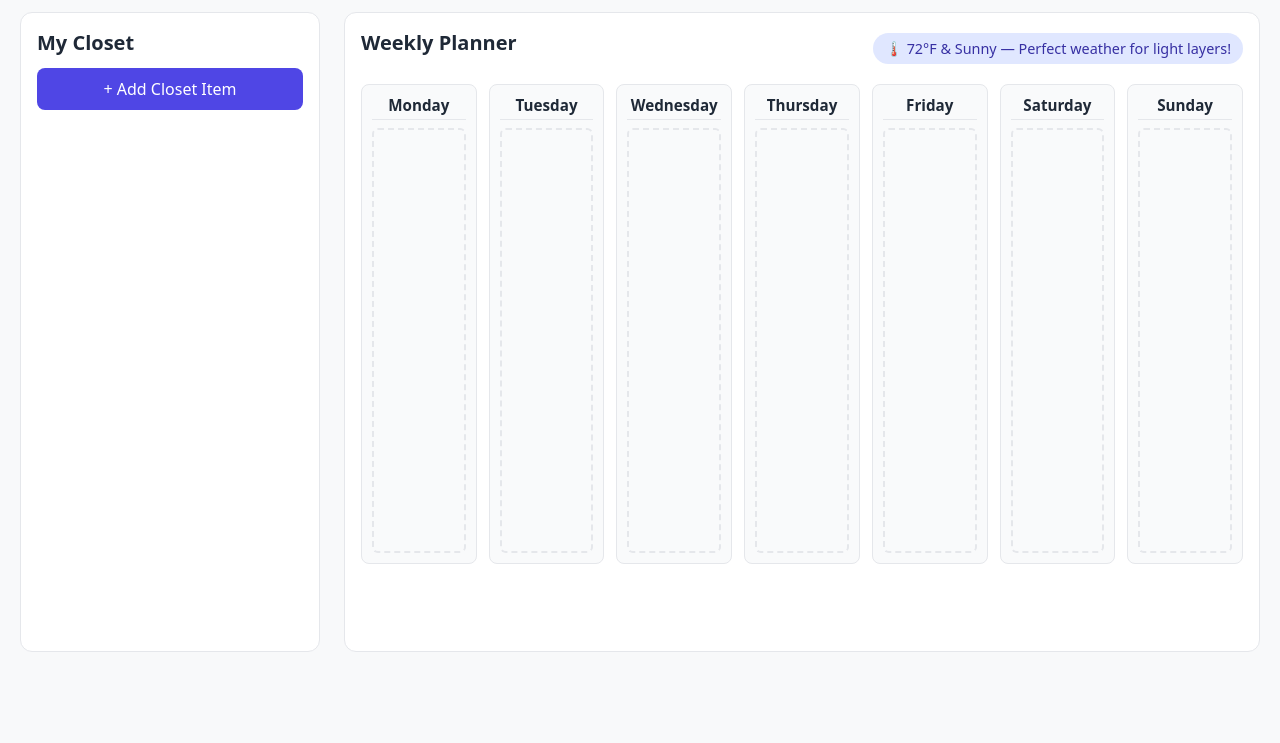
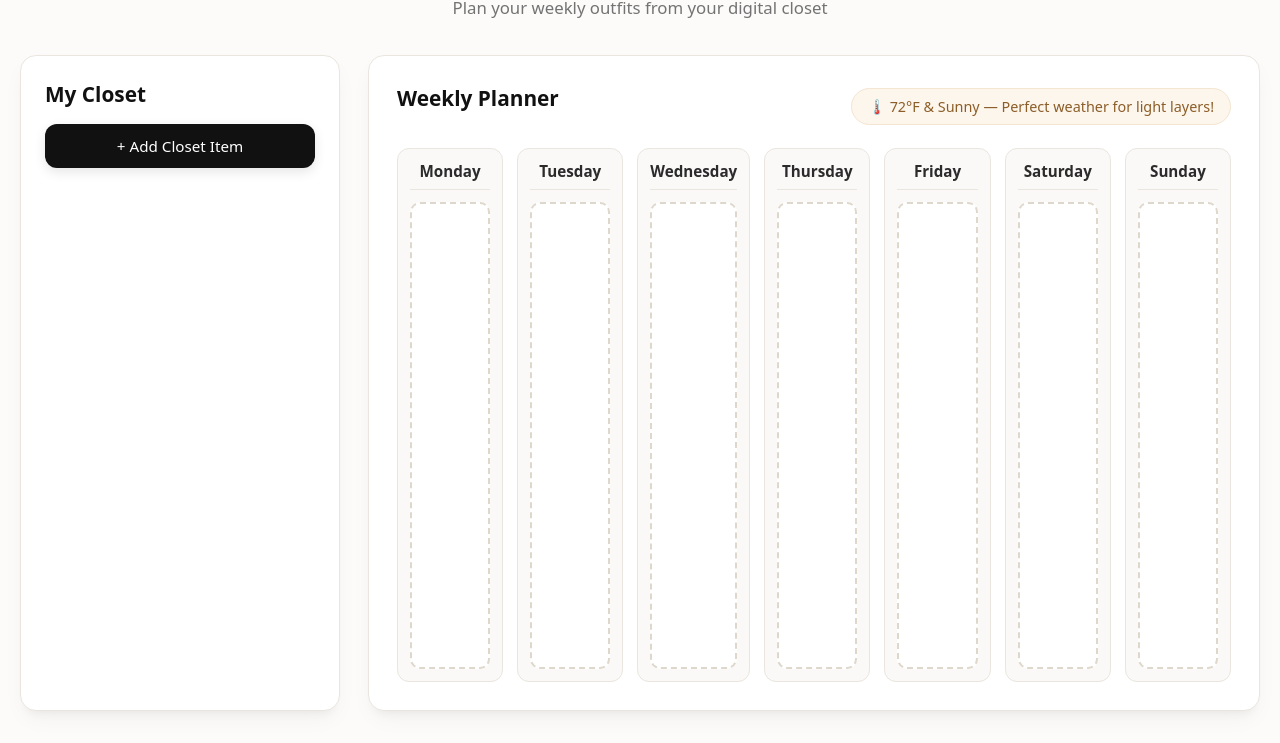
Before and after one commit to hadassahberry/The-Rack, a plain HTML site: page index.html in a window 1280 px wide. Shown: the part 97-840 px from the top of the page. Before the commit the page ends 800 px from the top, so only its background shows below. Drawn offline with Linux system fonts and the light colour scheme.

Commit message:
Refactor styles in styles.css for improved design
Updated CSS variables and styles for various components, including adjustments to layout, padding, and colors.

```diff
--- a/styles.css
+++ b/styles.css
@@ -1,12 +1,14 @@
 :root {
-    --bg-color: #f8f9fa;
+    --bg-color: #fcfbfa;
     --card-bg: #ffffff;
-    --primary: #4f46e5;
-    --primary-hover: #4338ca;
-    --text-main: #1f2937;
-    --text-muted: #6b7280;
-    --border: #e5e7eb;
-    --danger: #ef4444;
+    --primary: #111111;
+    --primary-hover: #333333;
+    --accent: #d4a373;
+    --text-main: #2b2b2b;
+    --text-muted: #737373;
+    --border: #eae6df;
+    --shadow: 0 10px 25px -5px rgba(0, 0, 0, 0.05), 0 8px 10px -6px rgba(0, 0, 0, 0.05);
+    --radius: 16px;
 }
 
 * {
@@ -19,28 +21,33 @@
 body {
     background-color: var(--bg-color);
     color: var(--text-main);
-    padding: 20px;
+    padding: 32px 20px;
+    min-height: 100vh;
 }
 
 header {
     text-align: center;
-    margin-bottom: 24px;
+    margin-bottom: 36px;
 }
 
 header h1 {
-    font-size: 2rem;
+    font-size: 2.5rem;
+    font-weight: 700;
+    letter-spacing: -0.02em;
     color: var(--primary);
+    margin-bottom: 6px;
 }
 
 header p {
     color: var(--text-muted);
+    font-size: 1.05rem;
 }
 
 .app-container {
     display: grid;
-    grid-template-columns: 300px 1fr;
-    gap: 24px;
-    max-width: 1400px;
+    grid-template-columns: 320px 1fr;
+    gap: 28px;
+    max-width: 1450px;
     margin: 0 auto;
 }
 
@@ -48,124 +55,153 @@ header p {
 .closet-section {
     background: var(--card-bg);
     border: 1px solid var(--border);
-    border-radius: 12px;
-    padding: 16px;
-    height: 80vh;
-    overflow-y: auto;
+    border-radius: var(--radius);
+    padding: 24px;
+    height: 82vh;
+    box-shadow: var(--shadow);
+    display: flex;
+    flex-direction: column;
 }
 
 .closet-section h2, .calendar-section h2 {
-    font-size: 1.25rem;
-    margin-bottom: 12px;
+    font-size: 1.3rem;
+    font-weight: 600;
+    color: var(--primary);
+    margin-bottom: 16px;
 }
 
 .upload-box {
-    margin-bottom: 16px;
+    margin-bottom: 20px;
 }
 
 .upload-btn {
-    display: block;
+    display: flex;
+    align-items: center;
+    justify-content: center;
+    gap: 8px;
     text-align: center;
     background: var(--primary);
     color: white;
-    padding: 10px;
-    border-radius: 8px;
+    padding: 12px 16px;
+    border-radius: 12px;
     cursor: pointer;
     font-weight: 500;
-    transition: background 0.2s;
+    font-size: 0.95rem;
+    transition: all 0.2s ease;
+    box-shadow: 0 4px 12px rgba(0,0,0,0.1);
 }
 
 .upload-btn:hover {
     background: var(--primary-hover);
+    transform: translateY(-1px);
 }
 
 .closet-grid {
     display: grid;
     grid-template-columns: repeat(2, 1fr);
-    gap: 10px;
+    gap: 12px;
+    overflow-y: auto;
+    flex-grow: 1;
+    padding-right: 4px;
 }
 
 .clothing-thumb {
     width: 100%;
-    height: 100px;
+    height: 110px;
     object-fit: cover;
-    border-radius: 8px;
+    border-radius: 10px;
     border: 1px solid var(--border);
     cursor: grab;
+    transition: transform 0.2s, box-shadow 0.2s;
+}
+
+.clothing-thumb:hover {
+    transform: scale(1.03);
+    box-shadow: 0 6px 15px rgba(0,0,0,0.08);
 }
 
 /* Calendar Grid */
 .calendar-section {
     background: var(--card-bg);
     border: 1px solid var(--border);
-    border-radius: 12px;
-    padding: 16px;
+    border-radius: var(--radius);
+    padding: 28px;
+    box-shadow: var(--shadow);
+    display: flex;
+    flex-direction: column;
 }
 
 .calendar-header {
     display: flex;
     justify-content: space-between;
     align-items: center;
-    margin-bottom: 16px;
+    margin-bottom: 20px;
 }
 
 .weather-banner {
     font-size: 0.9rem;
-    background: #e0e7ff;
-    color: #3730a3;
-    padding: 6px 12px;
-    border-radius: 20px;
+    background: #fdf6ec;
+    color: #8c5d28;
+    border: 1px solid #f3e5d0;
+    padding: 8px 16px;
+    border-radius: 30px;
+    font-weight: 500;
 }
 
 .weekly-grid {
     display: grid;
     grid-template-columns: repeat(7, 1fr);
-    gap: 12px;
-    min-height: 60vh;
+    gap: 14px;
+    flex-grow: 1;
 }
 
 .day-column {
-    background: #f9fafb;
+    background: #faf9f7;
     border: 1px solid var(--border);
-    border-radius: 8px;
-    padding: 10px;
+    border-radius: 12px;
+    padding: 12px;
     display: flex;
     flex-direction: column;
+    transition: background 0.2s;
 }
 
 .day-header {
     font-weight: 600;
     font-size: 0.95rem;
     text-align: center;
-    margin-bottom: 8px;
-    padding-bottom: 4px;
+    color: var(--text-main);
+    margin-bottom: 12px;
+    padding-bottom: 8px;
     border-bottom: 1px solid var(--border);
 }
 
 .day-dropzone {
     flex-grow: 1;
-    min-height: 150px;
-    border: 2px dashed var(--border);
-    border-radius: 6px;
+    min-height: 220px;
+    border: 2px dashed #ded8cc;
+    border-radius: 10px;
     display: flex;
     flex-direction: column;
-    gap: 6px;
-    padding: 6px;
+    gap: 8px;
+    padding: 8px;
     overflow-y: auto;
+    background: #ffffff;
+    transition: all 0.2s;
 }
 
 .day-dropzone.drag-over {
     border-color: var(--primary);
-    background: #eef2ff;
+    background: #f4f3f0;
 }
 
 .slot-item {
     position: relative;
     width: 100%;
-    height: 80px;
-    border-radius: 6px;
+    height: 90px;
+    border-radius: 8px;
     overflow: hidden;
     border: 1px solid var(--border);
+    box-shadow: 0 2px 6px rgba(0,0,0,0.04);
 }
 
 .slot-item img {
@@ -176,19 +212,24 @@ header p {
 
 .repeat-warning {
     font-size: 0.75rem;
-    color: var(--danger);
+    color: #b91c1c;
     background: #fee2e2;
-    padding: 2px 4px;
-    border-radius: 4px;
-    margin-top: 4px;
+    padding: 4px 6px;
+    border-radius: 6px;
+    margin-top: 6px;
     text-align: center;
+    font-weight: 500;
 }
 
-@media (max-width: 1024px) {
+@media (max-width: 1100px) {
     .app-container {
         grid-template-columns: 1fr;
     }
     .weekly-grid {
-        grid-template-columns: 1fr;
+        grid-template-columns: repeat(auto-fit, minmax(200px, 1fr));
+    }
+    .closet-section {
+        height: auto;
+        max-height: 400px;
     }
 }
```
